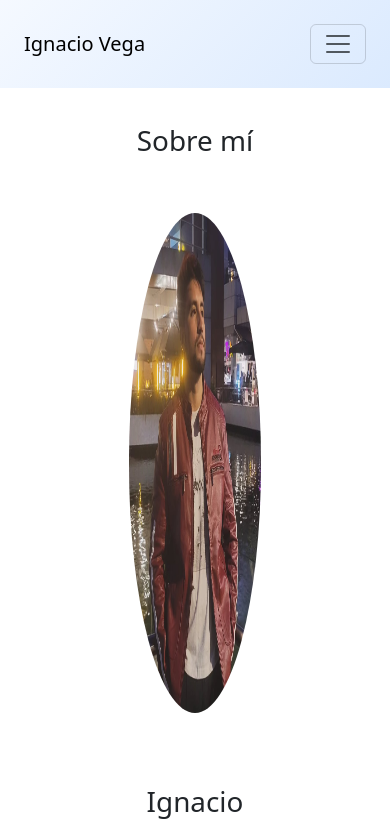
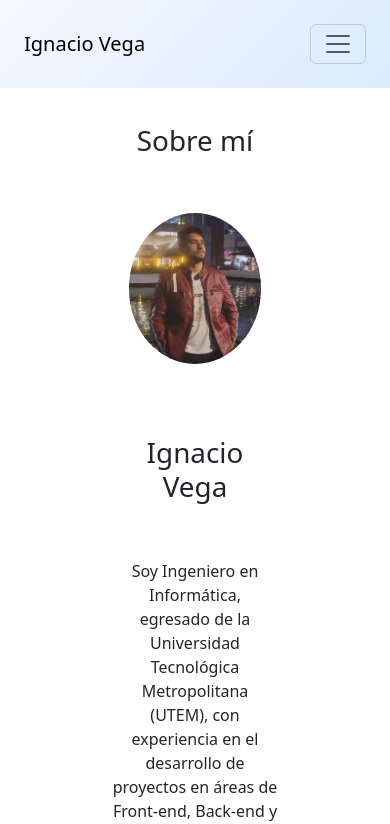
Before and after one commit to Ignaciovega1/portafolio, a React (Vite) app: page / in a window 390 px wide. Shown: the top 824 px of the page. Built offline with nearby package versions, Linux system fonts and the light colour scheme.

Commit message:
abme_update_test3

```diff
--- a/src/components/abme/Abme.jsx
+++ b/src/components/abme/Abme.jsx
@@ -9,7 +9,7 @@ const Abme = () => {
     <div id="abme">
       <br />
       <h1>Sobre mí</h1>
-      <div className="container-fluid">
+      <div className="container-fluid" id="cont-mov">
         <div className="row">
           <div className="col-6">
             <br />
--- a/src/components/abme/abme.css
+++ b/src/components/abme/abme.css
@@ -45,3 +45,28 @@ border-radius: 60%;
 }
 
 }
+
+@media (max-width: 600px) {
+   #ab-img{
+
+height: 50%;
+
+}
+
+}
+
+@media (max-width: 344px) {
+
+#cont-mov {
+
+  margin-left: 45px;
+
+}
+
+   #ab-img{
+
+height: 100%;
+
+}
+
+}
```
